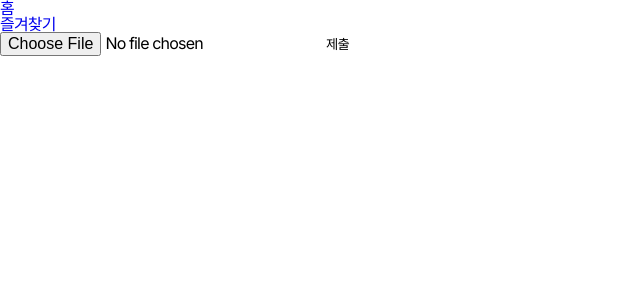
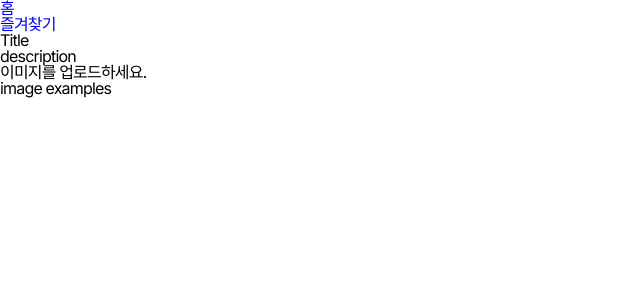
Before and after one commit to kec0130/UDIGO_FRONTEND, a React (Create React App) app: page / in a window 1280 px wide. Shown: the top 300 px of the page, without its empty margins (0-640 px from the left). Built offline with nearby package versions, Linux system fonts and the light colour scheme; a web font is replaced by a local one.

Commit message:
Feat: Show different options depending on status

```diff
--- /dev/null
+++ b/src/routes/Home/home.module.scss
@@ -0,0 +1,3 @@
+.hidden {
+  display: none;
+}
--- a/src/routes/Home/index.tsx
+++ b/src/routes/Home/index.tsx
@@ -1,12 +1,34 @@
-import { ChangeEvent, FormEvent, useState } from 'react'
+import { ChangeEvent, FormEvent, useRef, useState } from 'react'
 
 import { getPlaceInferenceApi } from 'services/place'
 import { IPlaceApiRes } from 'types/place'
+
+import styles from './home.module.scss'
 
 const Home = () => {
   const [imageSrc, setImageSrc] = useState('')
   const [imageFile, setImageFile] = useState<File>()
   const [response, setResponse] = useState<IPlaceApiRes>()
+  const inputRef = useRef<HTMLInputElement>(null)
+
+  const handleFileChange = (e: ChangeEvent<HTMLInputElement>) => {
+    const {
+      currentTarget: { files },
+    } = e
+
+    if (!files) return
+    const file = files[0]
+    setImageFile(file)
+    setResponse(undefined)
+
+    const reader = new FileReader()
+    reader.readAsDataURL(file)
+    reader.onload = () => {
+      const { result } = reader
+      if (!result) return
+      setImageSrc(result as string)
+    }
+  }
 
   const handleSubmit = (e: FormEvent<HTMLFormElement>) => {
     e.preventDefault()
@@ -20,34 +42,40 @@ const Home = () => {
       .catch((err) => console.log(err))
   }
 
-  const handleFileChange = (e: ChangeEvent<HTMLInputElement>) => {
-    const {
-      currentTarget: { files },
-    } = e
-
-    if (!files) return
-    const file = files[0]
-    setImageFile(file)
-
-    const reader = new FileReader()
-    reader.readAsDataURL(file)
-    reader.onload = () => {
-      const { result } = reader
-      if (!result) return
-      setImageSrc(result as string)
-    }
-  }
+  const handleNewImageButtonClick = () => inputRef.current?.click()
 
   return (
     <>
+      <div>
+        <h3>Title</h3>
+        {response ? <div>{response.sentence}</div> : <p>description</p>}
+      </div>
       <form onSubmit={handleSubmit}>
-        <label>
-          <input type='file' accept='image/*' onChange={handleFileChange} />
-        </label>
-        <button type='submit'>제출</button>
-        {imageSrc && <img src={imageSrc} alt='preview' />}
+        <div>
+          <input
+            type='file'
+            accept='image/*'
+            onChange={handleFileChange}
+            ref={inputRef}
+            className={styles.hidden}
+            id='image-input'
+          />
+          {imageSrc ? (
+            <img src={imageSrc} alt='preview' />
+          ) : (
+            <label htmlFor='image-input'>이미지를 업로드하세요.</label>
+          )}
+        </div>
+        {imageSrc && (
+          <div>
+            <button type='button' onClick={handleNewImageButtonClick}>
+              다른 이미지 선택
+            </button>
+            {response ? <button type='button'>지도에서 찾기</button> : <button type='submit'>장소 추론</button>}
+          </div>
+        )}
       </form>
-      <div>{response?.sentence}</div>
+      <div>image examples</div>
     </>
   )
 }
```
